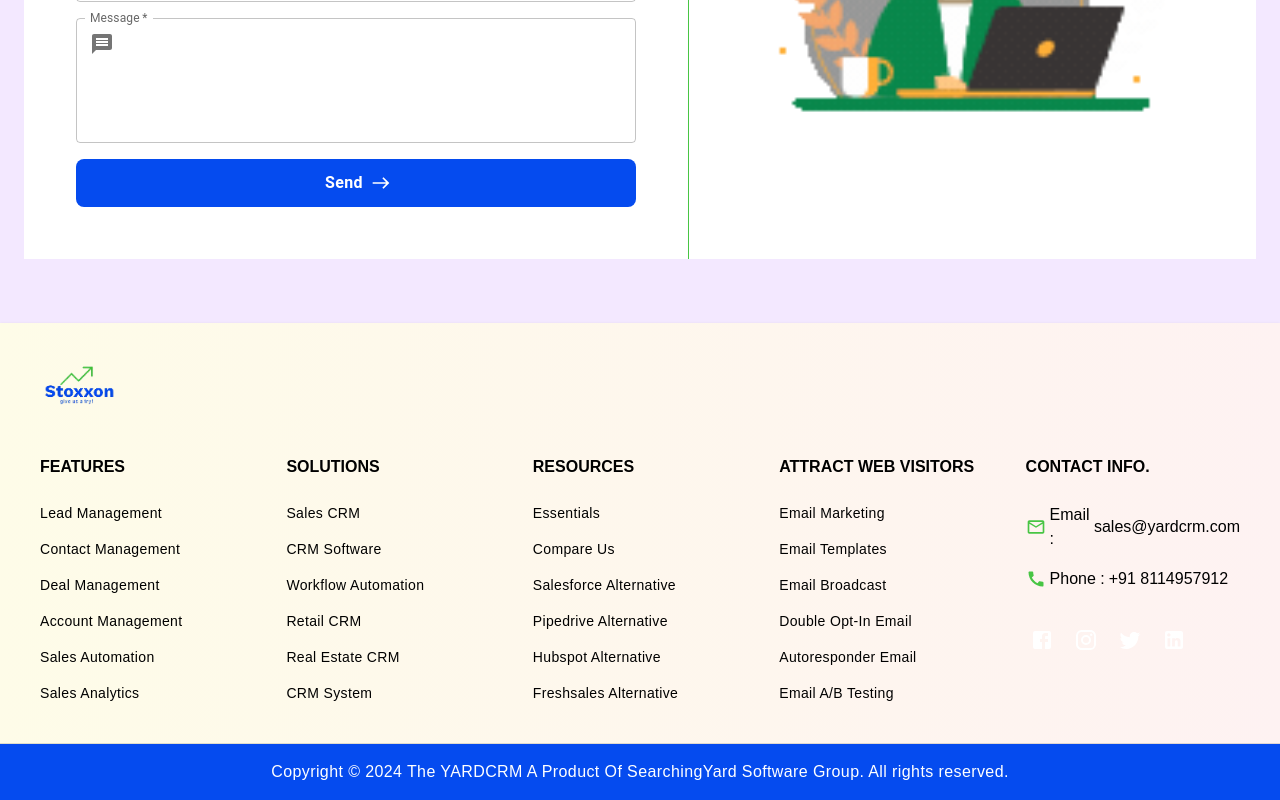
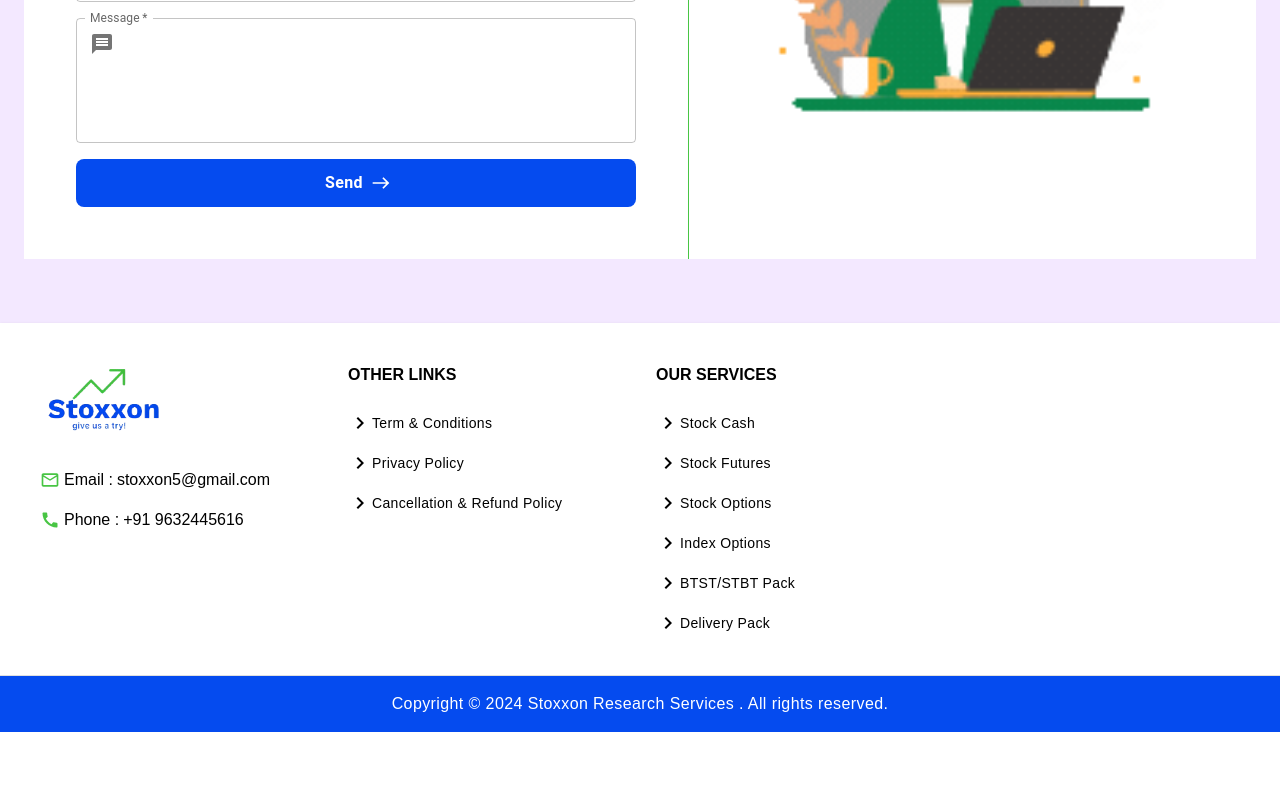
Before and after one commit to Coader-Sasmi/stoxxon, a Next.js app: page / in a window 1280 px wide. Shown: the part 2579-3379 px from the top of the page. After the commit the page ends 3311 px from the top, so only its background shows below. Built offline with nearby package versions, Linux system fonts and the light colour scheme.

Commit message:
footer text added

```diff
--- a/src/app/layouts/Footer.tsx
+++ b/src/app/layouts/Footer.tsx
@@ -1,137 +1,55 @@
 "use client";
 
-import {
-  Call,
-  Facebook,
-  Instagram,
-  LinkedIn,
-  MailOutline,
-  Twitter,
-} from "@mui/icons-material";
+import { Call, ChevronRight, MailOutline } from "@mui/icons-material";
 import { Divider } from "@mui/material";
 import Link from "next/link";
 
 const footerArr = [
   {
     _id: "1",
-    heading: "FEATURES",
+    heading: "OTHER LINKS",
     list: [
       {
-        title: "Lead Management",
+        title: "Term & Conditions",
         path: "/",
       },
       {
-        title: "Contact Management",
-        path: "/#about",
-      },
-
-      {
-        title: "Deal Management",
-        path: "/#problems",
+        title: "Privacy Policy",
+        path: "/",
       },
       {
-        title: "Account Management",
-        path: "/#benefits",
-      },
-      {
-        title: "Sales Automation",
-        path: "/#benefits",
-      },
-      {
-        title: "Sales Analytics",
-        path: "/#benefits",
+        title: "Cancellation & Refund Policy",
+        path: "/",
       },
     ],
   },
   {
     _id: "2",
-    heading: "SOLUTIONS",
+    heading: "OUR SERVICES",
     list: [
       {
-        title: "Sales CRM",
-        path: "/#my-account",
+        title: "Stock Cash",
+        path: "/",
       },
       {
-        title: "CRM Software",
-        path: "/my-account/my-order",
+        title: "Stock Futures",
+        path: "/",
       },
       {
-        title: "Workflow Automation",
-        path: "/wishlist",
+        title: "Stock Options",
+        path: "/",
       },
       {
-        title: "Retail CRM",
-        path: "/wishlist",
+        title: "Index Options",
+        path: "/",
       },
       {
-        title: "Real Estate CRM",
-        path: "/wishlist",
+        title: "BTST/STBT Pack",
+        path: "/",
       },
       {
-        title: "CRM System",
-        path: "/wishlist",
-      },
-    ],
-  },
-
-  {
-    _id: "3",
-    heading: "RESOURCES",
-    list: [
-      {
-        title: "Essentials",
-        path: "/#contact",
-      },
-      {
-        title: "Compare Us",
-        path: "/privacy-policy",
-      },
-      {
-        title: "Salesforce Alternative",
-        path: "/terms",
-      },
-      {
-        title: "Pipedrive Alternative",
-        path: "/shipping-policy",
-      },
-      {
-        title: "Hubspot Alternative",
-        path: "/refund-policy",
-      },
-      {
-        title: "Freshsales Alternative",
-        path: "/refund-policy",
-      },
-    ],
-  },
-
-  {
-    _id: "4",
-    heading: "Attract Web Visitors",
-    list: [
-      {
-        title: "Email Marketing",
-        path: "/#contact",
-      },
-      {
-        title: "Email Templates",
-        path: "/privacy-policy",
-      },
-      {
-        title: "Email Broadcast",
-        path: "/terms",
-      },
-      {
-        title: "Double Opt-In Email",
-        path: "/shipping-policy",
-      },
-      {
-        title: "Autoresponder Email",
-        path: "/shipping-policy",
-      },
-      {
-        title: "Email A/B Testing",
-        path: "/shipping-policy",
+        title: "Delivery Pack",
+        path: "/",
       },
     ],
   },
@@ -139,24 +57,34 @@
 
 const Footer = () => {
   return (
-    <section className="bg-gradient-to-r from-yellow-50 to-red-50 shadow">
+    <section className=" shadow">
       <section className="main-container py-10  md:px-10">
-        <div className="flex md:flex-row flex-col md:justify-between justify-center md:gap-0  gap-5 items-center  ">
-          <Link href="/">
-            <div className="flex md:justify-start justify-center items-center">
-              <img
-                src="logo.png"
-                alt="logo"
-                className="w-[55%] md:w-[28%] lg:w-[20%] cursor-pointer"
-              />
+        <div className="grid lg:grid-cols-4 md:grid-cols-3 grid-cols-1 gap-8">
+          <div className="flex flex-col gap-5 md:justify-start justify-center items-start">
+            <Link href="/">
+              <img src="logo.png" alt="logo" className="w-32 cursor-pointer" />
+            </Link>
+            <div className="flex flex-col gap-4">
+              <Link
+                href="mailto:stoxxon5@gmail.com"
+                className="flex items-center gap-1"
+              >
+                <MailOutline className="!text-secondary !text-xl" />
+                Email :<p> stoxxon5@gmail.com</p>
+              </Link>
+              <Link
+                href="tel:+919632445616"
+                className="flex items-center gap-1"
+              >
+                <Call className="!text-secondary !text-xl" />
+                Phone :<p>+91 9632445616</p>
+              </Link>
             </div>
-          </Link>
-        </div>
-        <div className="grid lg:grid-cols-5 md:grid-cols-3 grid-cols-1 mt-10  gap-8">
+          </div>
           {footerArr.map((curElm, index) => (
-            <div className=" w-52" key={index}>
-              <div>
-                <h1 className="mb-2 font-semibold uppercase">
+            <div className=" w-52 md:w-full" key={index}>
+              <div className="">
+                <h1 className="mb-2 font-semibold uppercase ">
                   {curElm.heading}
                 </h1>
                 <ul className="flex flex-col ">
@@ -165,66 +93,27 @@
                       className="mt-4 flex w-fit cursor-pointer list-none items-center  common-transition hover:text-secondary"
                       key={index}
                     >
-                      <p className=" tracking-wide text-sm font-medium ">
-                        {curElm.title}
-                      </p>
+                      <div className="flex items-center">
+                        <ChevronRight />
+
+                        <p className=" tracking-wide text-sm font-medium ">
+                          {curElm.title}
+                        </p>
+                      </div>
                     </li>
                   ))}
                 </ul>
               </div>
             </div>
           ))}
-          <div className="flex flex-col gap-4">
-            <p className="mb-2 font-semibold uppercase">Contact Info.</p>
-            <span className="flex items-center gap-1">
-              <MailOutline className="!text-secondary !text-xl" />
-              Email :<p> sales@yardcrm.com</p>
-            </span>
-            <span className="flex items-center gap-1">
-              <Call className="!text-secondary !text-xl" />
-              Phone :<p>+91 8114957912</p>
-            </span>
-            <div className="flex gap-3 items-center pt-4">
-              <Link href="https://www.facebook.com/searchingyard/" target=" ">
-                <h5 className="!text-white !bg-facebook !p-1 rounded-lg">
-                  <Facebook />
-                </h5>
-              </Link>
-              <Link href="https://www.instagram.com/SearchingYard/" target=" ">
-                <h5 className="!text-white !bg-instagram !p-1 rounded-lg">
-                  <Instagram />
-                </h5>
-              </Link>
-              <Link href="https://twitter.com/YardSearching" target=" ">
-                <h5 className="!text-white !bg-twitter !p-1 rounded-lg">
-                  <Twitter />
-                </h5>
-              </Link>
-              <Link
-                href="https://www.linkedin.com/company/searchingyardindia/"
-                target=" "
-              >
-                <h5 className="!text-white !bg-linkedin !p-1 rounded-lg">
-                  <LinkedIn />
-                </h5>
-              </Link>
-            </div>
-          </div>
         </div>
       </section>
       <Divider />
       <section className="bg-primary">
         <div className="main-container flex  py-4 justify-center items-center text-white tracking-wide">
           <p>
-            Copyright &copy; {new Date().getFullYear()} The YARDCRM A Product Of{" "}
-            <Link
-              href="https://searchingyard.com/"
-              target=" "
-              className="hover:cursor-pointer hover:!text-orange-400"
-            >
-              SearchingYard Software Group.
-            </Link>{" "}
-            All rights reserved.
+            Copyright &copy; {new Date().getFullYear()} Stoxxon Research
+            Services . All rights reserved.
           </p>
         </div>
       </section>
```
Also changed, not shown: 1 other file (tests, documents, lock files or other folders).
